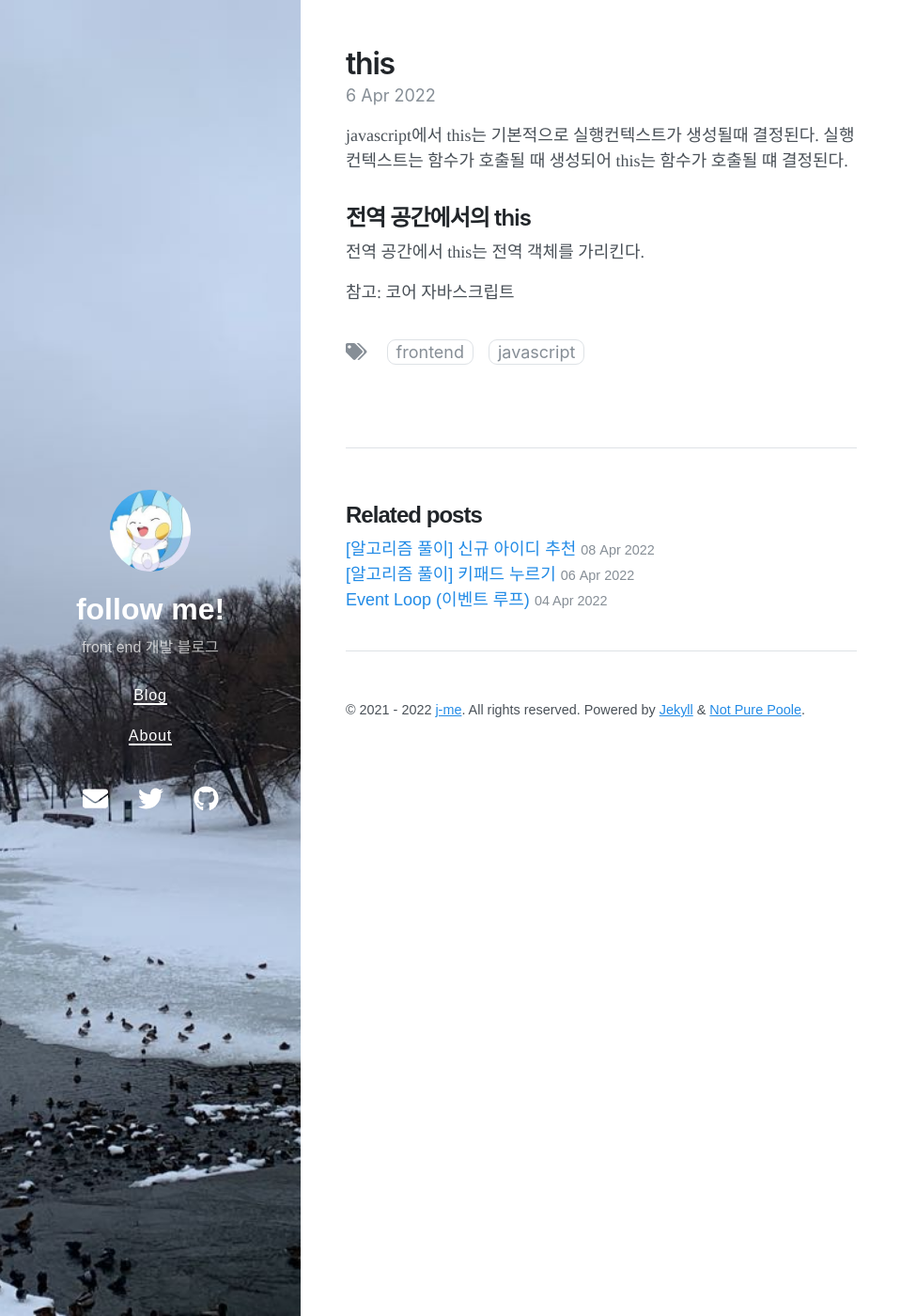
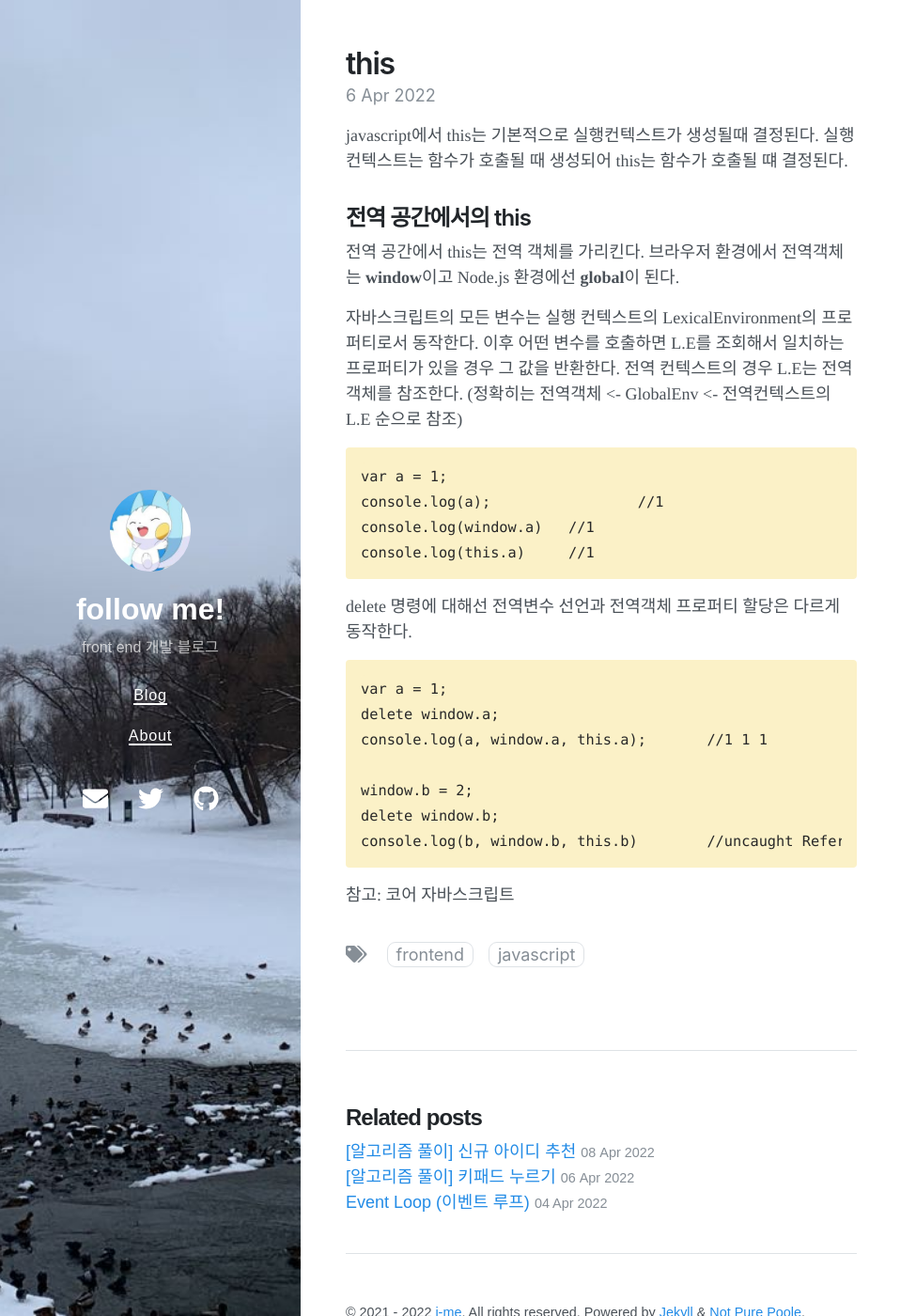
Before and after one commit to micmacbox/micmacbox.github.io, a Jekyll site: the page built from javascript/_posts/2022-04-06-this_in_javascript.md, in a window 1280 px wide and 1400 px high. Shown: the whole window at 94% size, without its empty margins (0-975 px from the left). Built offline with Jekyll 4.4.1, drawn with Linux system fonts in a browser that asks for light colours; nearby versions of some CDN libraries.

Commit message:
fix: 자바스크립트 this 내용추가

````diff
--- a/javascript/_posts/2022-04-06-this_in_javascript.md
+++ b/javascript/_posts/2022-04-06-this_in_javascript.md
@@ -13,5 +13,27 @@ javascript에서 this는 기본적으로 실행컨텍스트가 생성될때 결
 ## 전역 공간에서의 this
 
 전역 공간에서 this는 전역 객체를 가리킨다.
+브라우저 환경에서 전역객체는 **window**이고 Node.js 환경에선 **global**이 된다.
+
+자바스크립트의 모든 변수는 실행 컨텍스트의 LexicalEnvironment의 프로퍼티로서 동작한다. 이후 어떤 변수를 호출하면 L.E를 조회해서 일치하는 프로퍼티가 있을 경우 그 값을 반환한다. 전역 컨텍스트의 경우 L.E는 전역객체를 참조한다. (정확히는 전역객체 <- GlobalEnv <- 전역컨텍스트의 L.E 순으로 참조)
+
+```
+var a = 1;
+console.log(a); 		//1
+console.log(window.a) 	//1
+console.log(this.a) 	//1
+```
+
+delete 명령에 대해선 전역변수 선언과 전역객체 프로퍼티 할당은 다르게 동작한다.
+
+```
+var a = 1;
+delete window.a;					//false
+console.log(a, window.a, this.a);	//1 1 1
+
+window.b = 2;
+delete window.b;					//true
+console.log(b, window.b, this.b)	//uncaught ReferenceError: b is not defined
+```
 
 참고: 코어 자바스크립트
````
